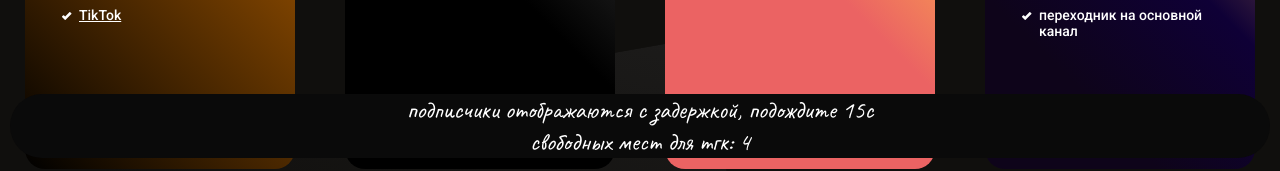
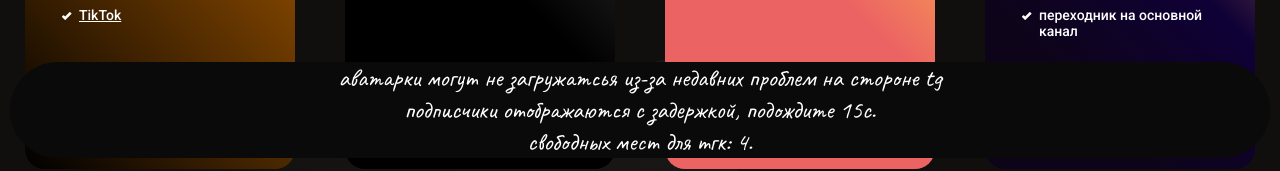
Before and after one commit to Gimeroska/tg-channel-frontend, a plain HTML site: page index.html in a window 1280 px wide. Shown: the part 642-813 px from the top of the page. Drawn offline with Linux system fonts and the light colour scheme; no server answers.

Commit message:
Update index.html

```diff
--- a/index.html
+++ b/index.html
@@ -210,8 +210,9 @@
         </ul>
     </main>
     <footer class="footer">
-        <p> подписчики отображаются с задержкой, подождите 15с </p>
-		<p> свободных мест для тгк: 4 </p>
+		<p> аватарки могут не загружатсья из-за недавних проблем на стороне tg </p>
+        <p> подписчики отображаются с задержкой, подождите 15с. </p>
+		<p> свободных мест для тгк: 4. </p>
     </footer>
     <script src="./telegram.js"></script>
 </body>
```
